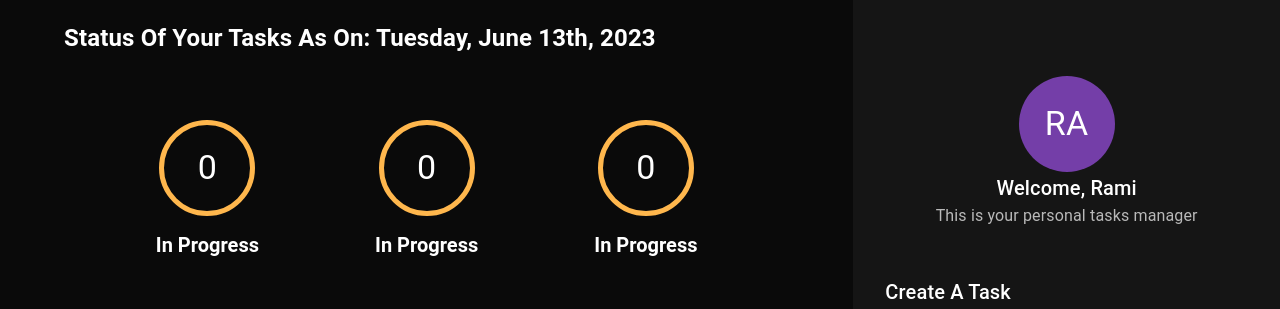
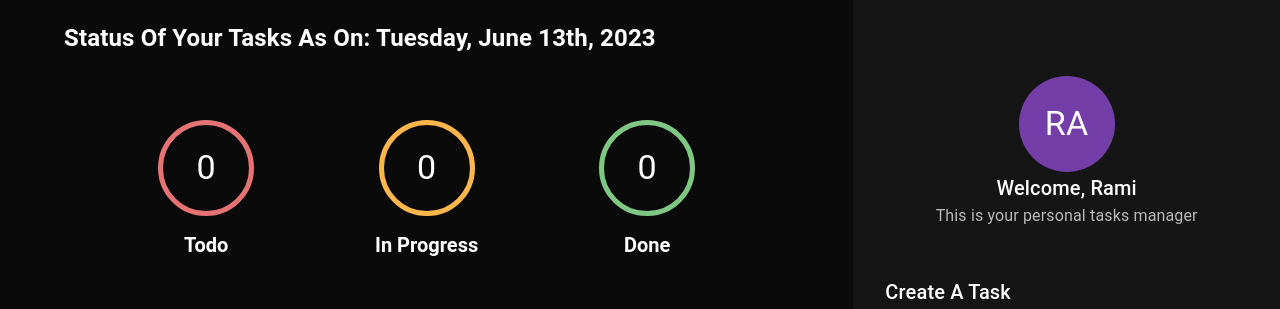
Before and after one commit to ramichabchoub/practice-typescript-client, a React (Vite) app: page / in a window 1280 px wide. Shown: the top 309 px of the page. Built offline with nearby package versions, Linux system fonts and the light colour scheme; no server answers.

Commit message:
count tasks

```diff
--- /dev/null
+++ b/src/components/taskArea/helpers/countTask.ts
@@ -0,0 +1,11 @@
+import { ITaskApi } from '../interfaces/ITaskApi';
+import { TaskCounterStatusType } from '../../taskCounter/interfaces/ITaskCounter';
+
+export const countTask = (
+  tasks: ITaskApi[],
+  status: TaskCounterStatusType,
+): number => {
+  if (!Array.isArray(tasks)) return 0;
+  return tasks.filter((task) => task.status === status)
+    .length;
+};
--- a/src/components/taskArea/taskArea.tsx
+++ b/src/components/taskArea/taskArea.tsx
@@ -16,6 +16,7 @@ import { sendApiRequest } from '../../helpers/sendApiRequest';
 import { ITaskApi } from './interfaces/ITaskApi';
 import { Status } from '../createTaskForm/enums/Status';
 import { IUpdateTask } from './interfaces/IUpdateTask';
+import { countTask } from './helpers/countTask';
 
 export const TaskArea: FC = (): ReactElement => {
   const { isError, isLoading, data, refetch } = useQuery(
@@ -80,9 +81,20 @@ export const TaskArea: FC = (): ReactElement => {
           xs={12}
           mb={8}
         >
-          <TaskCounter />
-          <TaskCounter />
-          <TaskCounter />
+          <TaskCounter
+            status={Status.TODO}
+            count={data ? countTask(data, Status.TODO) : 0}
+          />
+          <TaskCounter
+            status={Status.IN_PROGRESS}
+            count={
+              data ? countTask(data, Status.IN_PROGRESS) : 0
+            }
+          />
+          <TaskCounter
+            status={Status.DONE}
+            count={data ? countTask(data, Status.DONE) : 0}
+          />
         </Grid>
         <Grid
           item
```
